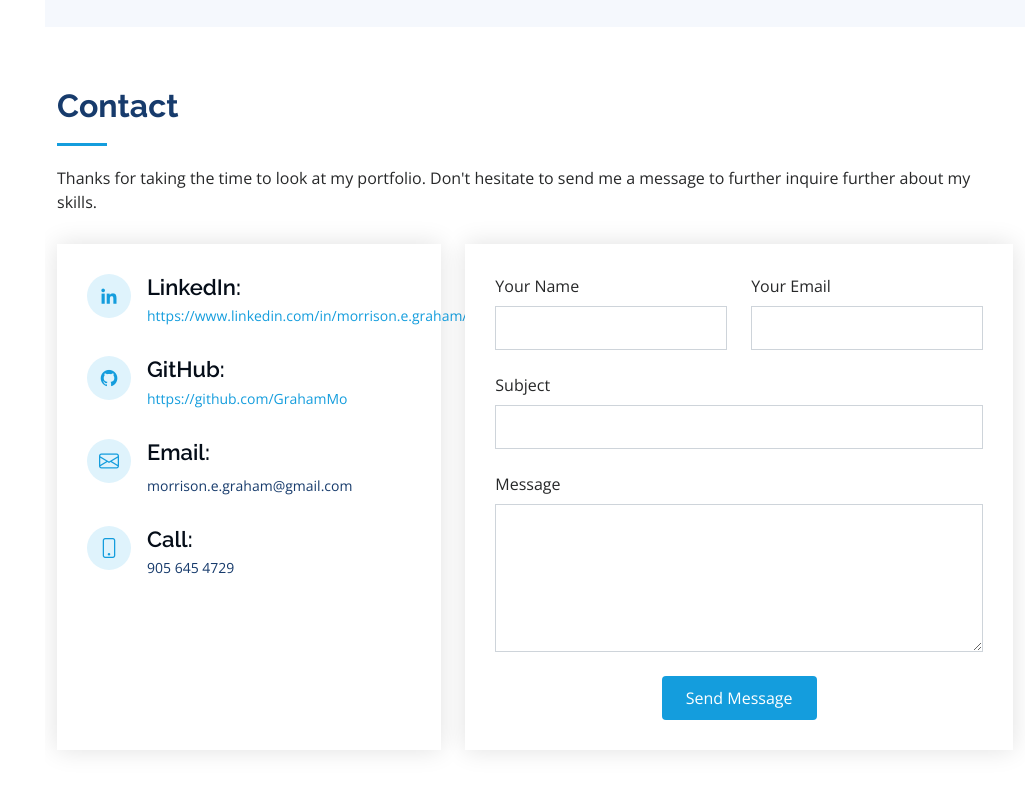
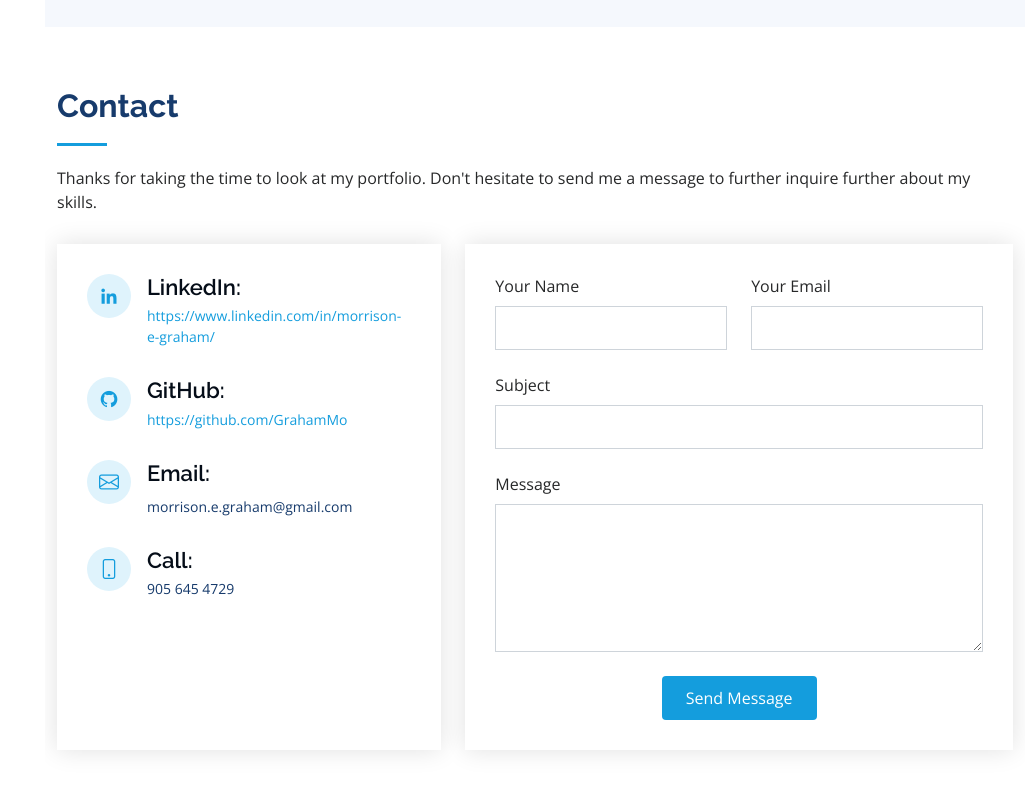
Before and after one commit to GrahamMo/Personal-Website, a plain HTML site: page index.html in a window 1280 px wide. Shown: the part 4211-5003 px from the top of the page, without its empty margins (255-1280 px from the left). Drawn offline with nearby package versions, Linux system fonts and the light colour scheme.

Commit message:
fourth commit

```diff
--- a/index.html
+++ b/index.html
@@ -337,7 +337,7 @@
               <div class="LinkedIn">
                 <a href="https://www.linkedin.com/in/graham-morrison2003/"target="_blank"><i class="bx bxl-linkedin"></i></a>
                 <h4>LinkedIn:</h4>
-                <p><a href="https://www.linkedin.com/in/morrison.e.graham/"target="_blank">https://www.linkedin.com/in/morrison.e.graham/</a></p>
+                <p><a href="https://www.linkedin.com/in/morrison-e-graham/"target="_blank">https://www.linkedin.com/in/morrison-e-graham/</a></p>
               </div>
 
               <div class="Github">
```
